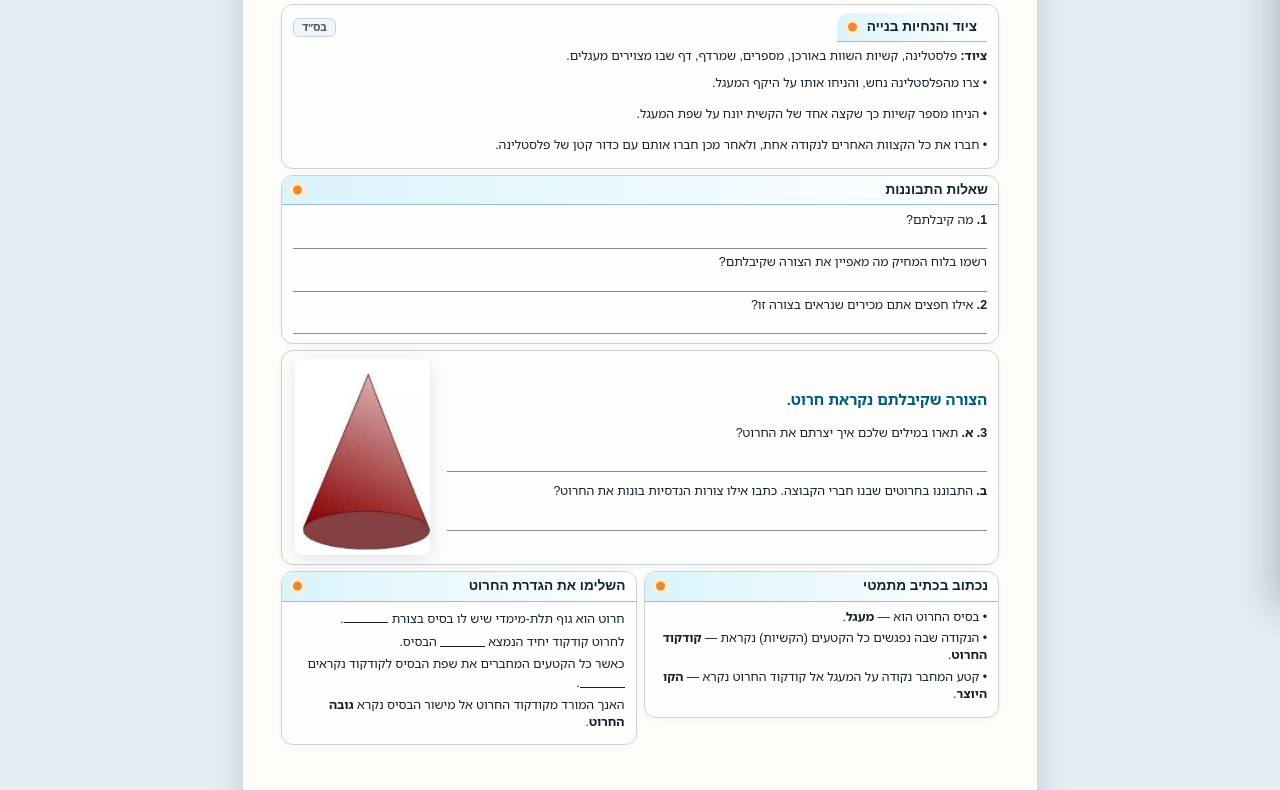
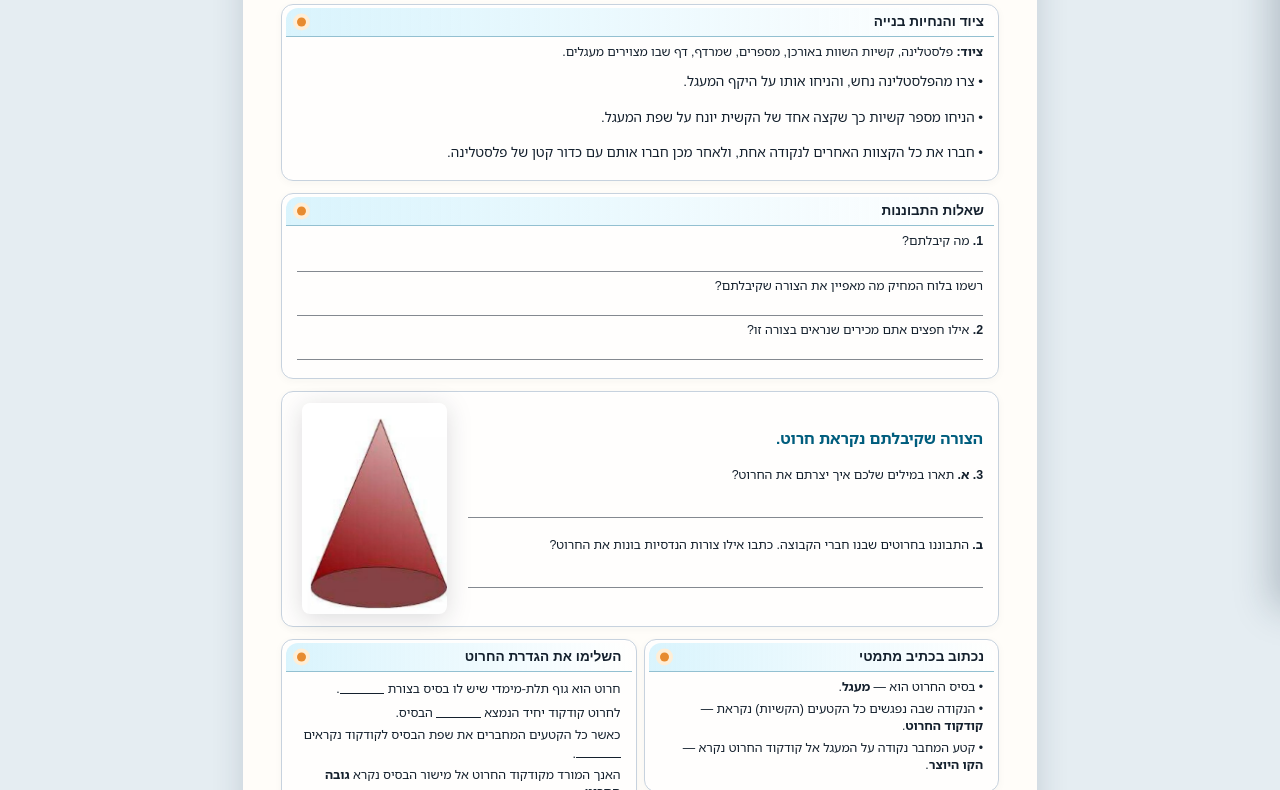
Before and after one commit to yanivmizrachiy/harut, a website with bundled scripts: page index.html in a window 1280 px wide. Shown: the part 192-982 px from the top of the page. Built offline with nearby package versions, Linux system fonts and the light colour scheme.

Commit message:
feat: update page 1 title and improve layout styling
- Added "חרוט" to the page title.
- Removed redundant bsd-tag and header row for cleaner content.
- Adjusted spacing, font sizes, and image dimensions for better visual alignment.

```diff
--- a/index.html
+++ b/index.html
@@ -13,17 +13,14 @@
 <main class="a4-page" data-local-page="1">
     <header class="header-container">
       <div class="title-wrap">
-        <h1 class="page-title">דף מלווה המחשה</h1>
+        <h1 class="page-title">חרוט — דף מלווה המחשה</h1>
       </div>
       <div class="page-number" data-local-page-number="true" aria-label="עמוד 1">1</div>
     </header>
 
     <div class="sheet-content">
       <section class="q-card">
-        <div class="card-head-row">
-          <h3>ציוד והנחיות בנייה</h3>
-          <span class="bsd-tag">בס״ד</span>
-        </div>
+        <h3>ציוד והנחיות בנייה</h3>
         <p><strong>ציוד:</strong> פלסטלינה, קשיות השוות באורכן, מספרים, שמרדף, דף שבו מצוירים מעגלים.</p>
         <div class="source-steps-list">
           <p>• צרו מהפלסטלינה נחש, והניחו אותו על היקף המעגל.</p>
@@ -52,7 +49,7 @@
             <div class="answer-line"></div>
           </div>
           <div class="ayelet-unified-figure">
-            <img class="ayelet-original-cone-img" src="assets/ayelet-original-cone.png" width="135" height="195" alt="איור החרוט האדום המקורי מתוך דף המקור של איילת קריספין">
+            <img class="ayelet-original-cone-img" src="assets/ayelet-original-cone.png" width="145" height="210" alt="איור החרוט האדום המקורי מתוך דף המקור של איילת קריספין">
           </div>
         </div>
       </section>
--- a/styles.css
+++ b/styles.css
@@ -315,51 +315,48 @@ main:has(.page-number[aria-label="עמוד 39"]) .answer-line{height:2.1em}
 @media print{.textbook-fill .sheet-content,.textbook-fill-visual .sheet-content{min-height:224mm}}
 
 
-/* Page 1 Unified Layout matching Page 2 standards */
-.card-head-row {
-  display: flex;
-  justify-content: space-between;
-  align-items: center;
-  margin-bottom: 6px;
+/* Page 1 (חרוט — דף מלווה המחשה) Spacing & Full Area Utilization */
+[data-local-page="1"] .sheet-content {
+  gap: 12px;
+  padding-bottom: 2mm;
 }
-.card-head-row h3 { margin: 0; }
-.bsd-tag {
-  font-size: 11px;
-  font-weight: 700;
-  color: var(--muted);
-  background: #f1f5f9;
-  padding: 1px 8px;
-  border-radius: 6px;
-  border: 1px solid var(--line);
+[data-local-page="1"] .q-card {
+  padding: 11px 15px 12px;
 }
-.source-steps-list {
+[data-local-page="1"] .source-steps-list {
   display: flex;
   flex-direction: column;
-  gap: 4px;
-  margin-top: 4px;
+  gap: 6px;
+  margin-top: 6px;
+  font-size: 13.5px;
+  line-height: 1.45;
+}
+[data-local-page="1"] .answer-line {
+  margin: 6px 0;
 }
 .ayelet-unified-grid {
   display: grid;
-  grid-template-columns: 1fr 140px;
-  gap: 14px;
+  grid-template-columns: 1fr 155px;
+  gap: 16px;
   align-items: center;
 }
 .ayelet-unified-copy {
   display: flex;
   flex-direction: column;
-  gap: 6px;
+  gap: 8px;
 }
 .highlight-lead {
-  font-size: 15px;
+  font-size: 15.5px;
+  font-weight: 700;
   color: var(--brand-dark);
-  margin: 0 0 4px;
+  margin: 0 0 2px;
 }
 .ayelet-original-cone-img {
   max-width: 100%;
   height: auto;
   display: block;
   margin: 0 auto;
-  filter: drop-shadow(0 4px 10px rgba(15, 23, 42, 0.12));
+  filter: drop-shadow(0 4px 12px rgba(15, 23, 42, 0.15));
   border-radius: 8px;
 }
 
```
